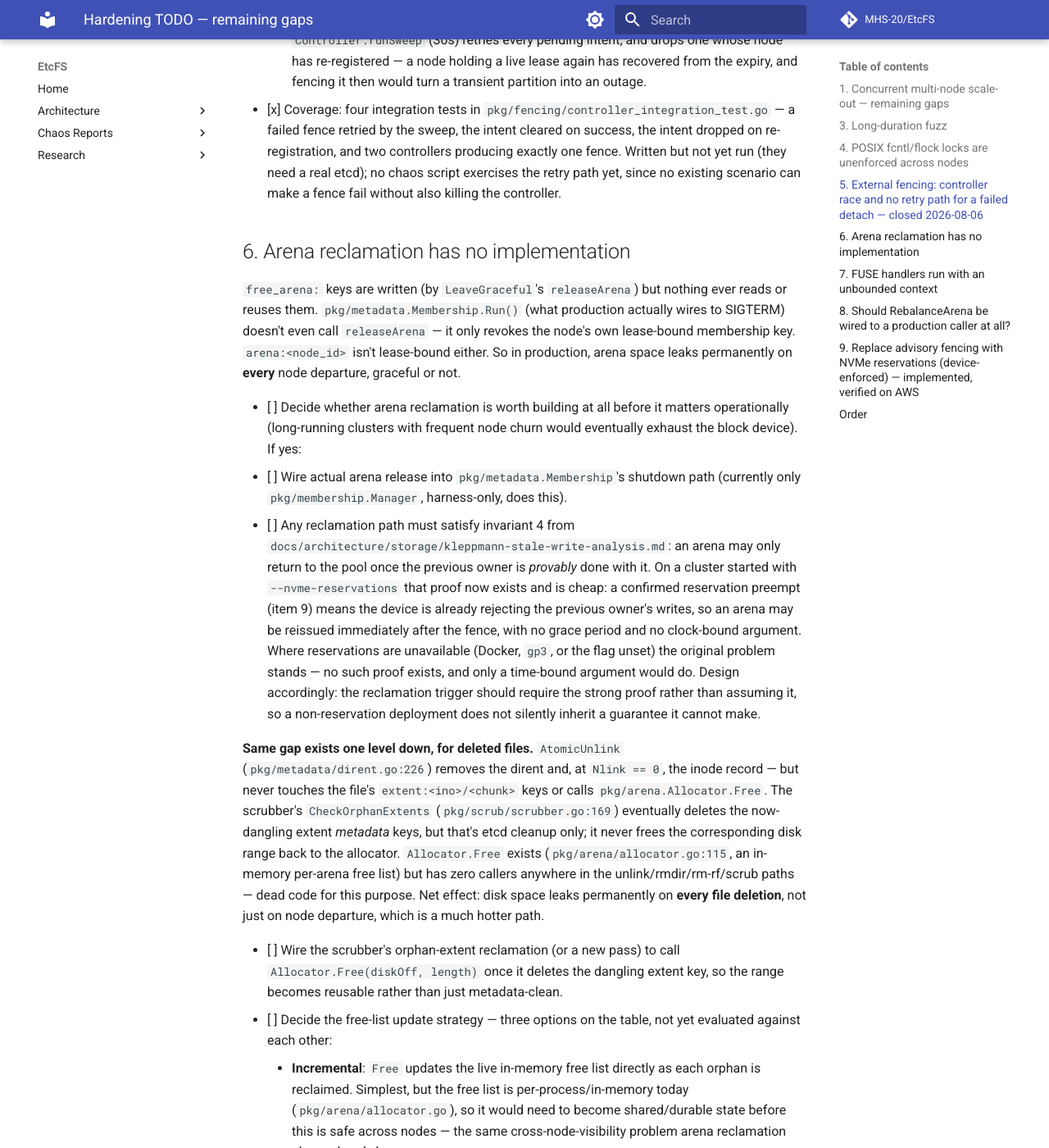
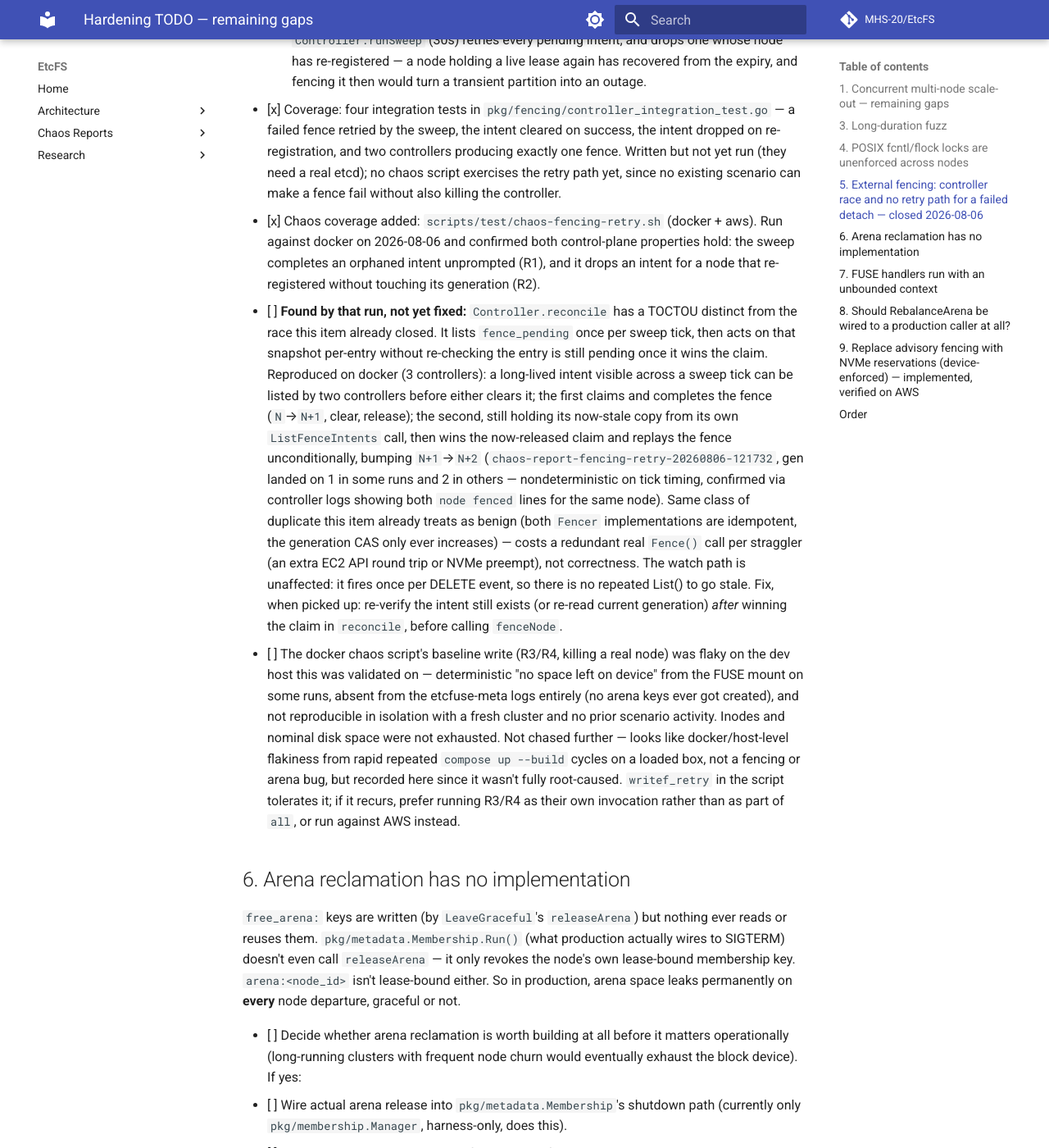
Before and after one commit to MHS-20/EtcFS, an MkDocs documentation site: the page built from docs/TODO-hardening.md, in a window 1280 px wide and 1400 px high, scrolled down 2704 px. Shown: the whole window at 82% size. Built offline with MkDocs 1.6.1 and Material for MkDocs 9.7.7, drawn with Linux system fonts in a browser that asks for light colours; comment, search, counter and statistics services are not loaded.

Commit message:
test(fencing): added chaos coverage for the fence-retry reconciliation mechanism

```diff
--- a/docs/TODO-hardening.md
+++ b/docs/TODO-hardening.md
@@ -122,6 +122,44 @@ once.
       Written but not yet run (they need a real etcd); no chaos script exercises
       the retry path yet, since no existing scenario can make a fence fail
       without also killing the controller.
+- [x] Chaos coverage added: `scripts/test/chaos-fencing-retry.sh` (docker +
+      aws). Run against docker on 2026-08-06 and confirmed both control-plane
+      properties hold: the sweep completes an orphaned intent unprompted
+      (R1), and it drops an intent for a node that re-registered without
+      touching its generation (R2).
+- [ ] **Found by that run, not yet fixed:** `Controller.reconcile` has a
+      TOCTOU distinct from the race this item already closed. It lists
+      `fence_pending` once per sweep tick, then acts on that snapshot
+      per-entry without re-checking the entry is still pending once it wins
+      the claim. Reproduced on docker (3 controllers): a long-lived intent
+      visible across a sweep tick can be listed by two controllers before
+      either clears it; the first claims and completes the fence
+      (`N`→`N+1`, clear, release); the second, still holding its
+      now-stale copy from its own `ListFenceIntents` call, then wins the
+      now-released claim and replays the fence unconditionally, bumping
+      `N+1`→`N+2` (`chaos-report-fencing-retry-20260806-121732`, gen landed
+      on 1 in some runs and 2 in others — nondeterministic on tick timing,
+      confirmed via controller logs showing both `node fenced` lines for the
+      same node). Same class of duplicate this item already treats as
+      benign (both `Fencer` implementations are idempotent, the generation
+      CAS only ever increases) — costs a redundant real `Fence()` call per
+      straggler (an extra EC2 API round trip or NVMe preempt), not
+      correctness. The watch path is unaffected: it fires once per DELETE
+      event, so there is no repeated List() to go stale. Fix, when picked
+      up: re-verify the intent still exists (or re-read current generation)
+      *after* winning the claim in `reconcile`, before calling `fenceNode`.
+- [ ] The docker chaos script's baseline write (R3/R4, killing a real node)
+      was flaky on the dev host this was validated on — deterministic
+      "no space left on device" from the FUSE mount on some runs, absent from
+      the etcfuse-meta logs entirely (no arena keys ever got created), and
+      not reproducible in isolation with a fresh cluster and no prior
+      scenario activity. Inodes and nominal disk space were not exhausted.
+      Not chased further — looks like docker/host-level flakiness from rapid
+      repeated `compose up --build` cycles on a loaded box, not a fencing
+      or arena bug, but recorded here since it wasn't fully root-caused.
+      `writef_retry` in the script tolerates it; if it recurs, prefer running
+      R3/R4 as their own invocation rather than as part of `all`, or run
+      against AWS instead.
 
 ## 6. Arena reclamation has no implementation
 
```
Also changed, not shown: 1 other file.
